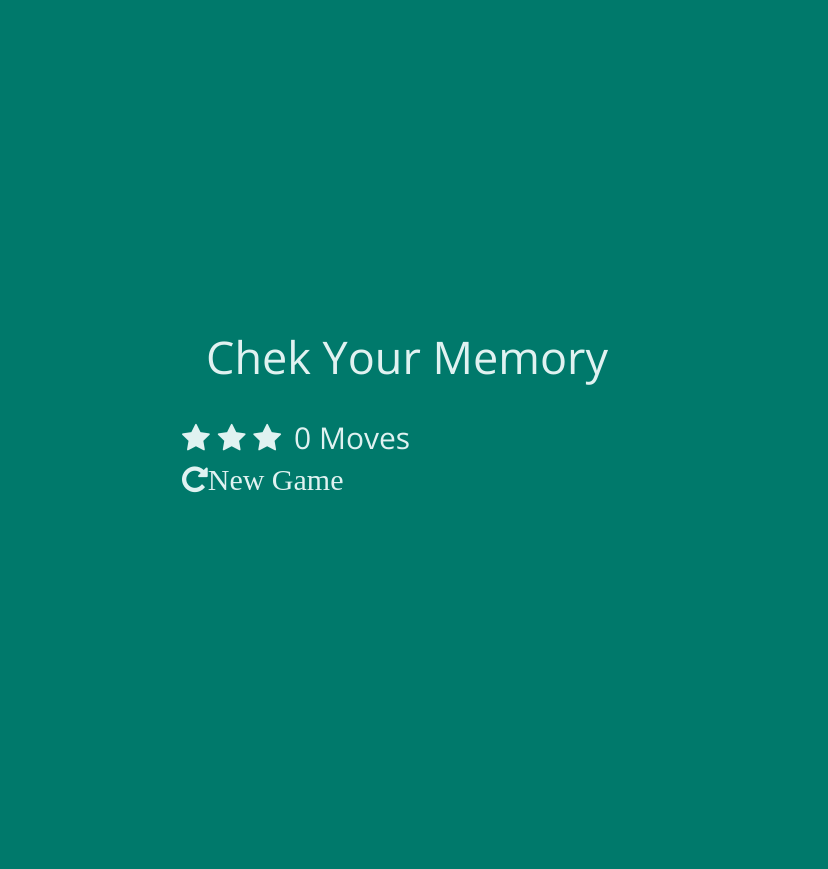
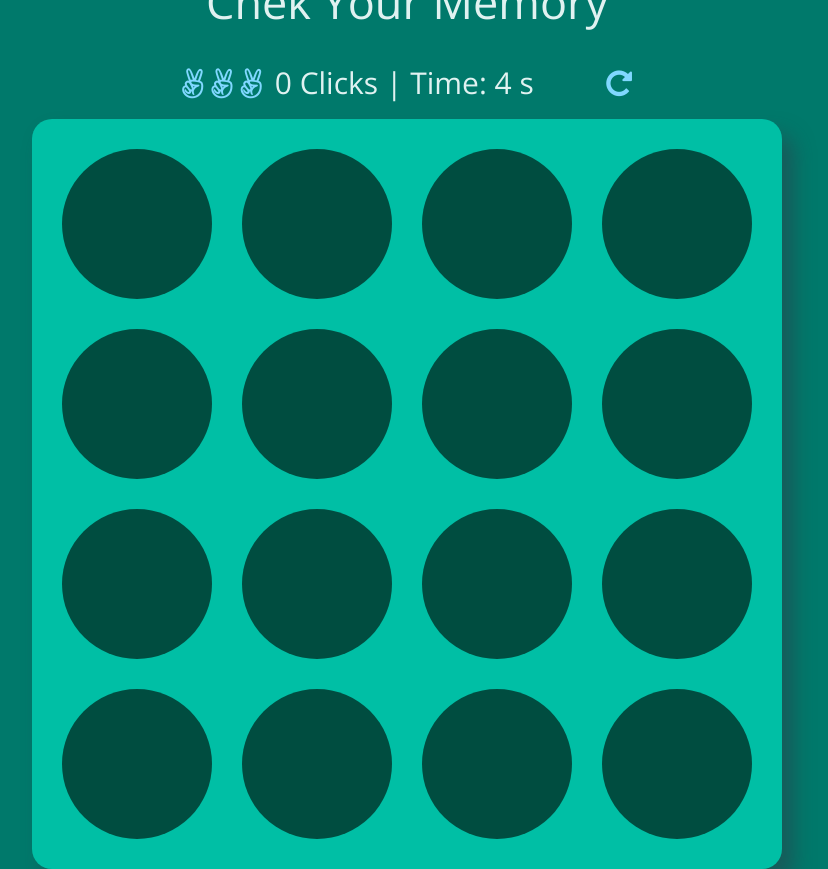
Before and after one commit to mkryad/Udacity-Memory-Game, a plain HTML site: page index.html in a window 1280 px wide. Shown: the whole page, without its empty margins (241-1069 px from the left). Before the commit the page ends 808 px from the top, so only its background shows below. Drawn offline with nearby package versions, Linux system fonts and the light colour scheme; some packages are replaced by stand-ins of ours; no server answers; a script that the page names is missing.

Commit message:
Update index.html

```diff
--- a/index.html
+++ b/index.html
@@ -3,7 +3,7 @@
 
 <head>
 	<meta charset="UTF-8">
-	<title>Simple Matching Game</title>
+	<title>Chek Your Memory</title>
 	<link rel='stylesheet prefetch' href='https://maxcdn.bootstrapcdn.com/font-awesome/4.6.1/css/font-awesome.min.css'>
 	<link rel='stylesheet prefetch' href='https://cdn.jsdelivr.net/sweetalert2/3.0.3/sweetalert2.min.css'>
 	<link rel='stylesheet prefetch' href='https://cdnjs.cloudflare.com/ajax/libs/animate.css/3.5.2/animate.css'>
@@ -12,20 +12,20 @@
 </head>
 
 <body>
-    <h1>Chek Your Memory</h1>
+	<h1>Chek Your Memory</h1>
 	<div id="score-panel">
 		<ul class="stars">
-			<li><i class="fa fa-star"></i></li>
-			<li><i class="fa fa-star"></i></li>
-			<li><i class="fa fa-star"></i></li>
+			<li><i class="fa fa-angellist score-icon"></i></li>
+			<li><i class="fa fa-angellist score-icon"></i></li>
+			<li><i class="fa fa-angellist score-icon"></i></li>
 		</ul>
-		<span class="moves">0</span> Moves
-
-		<div class="restart">
-			<i class="fa fa-repeat">New Game</i>
+		<span class="Clicks">0</span> Clicks
+		| Time: <span class="seconds">0</span> s
+		<div class="PlayAgain">
+			<i class="fa fa-repeat reset-icon"></i>
 		</div>
 	</div>
-	<ul class="deck"></ul>
+	<ul class="Playground"></ul>
 	<script src='https://cdnjs.cloudflare.com/ajax/libs/jquery/2.2.2/jquery.min.js'></script>
 	<script src='https://cdn.jsdelivr.net/sweetalert2/3.0.3/sweetalert2.min.js'></script>
 	<script src="js/index.js"></script>
```
